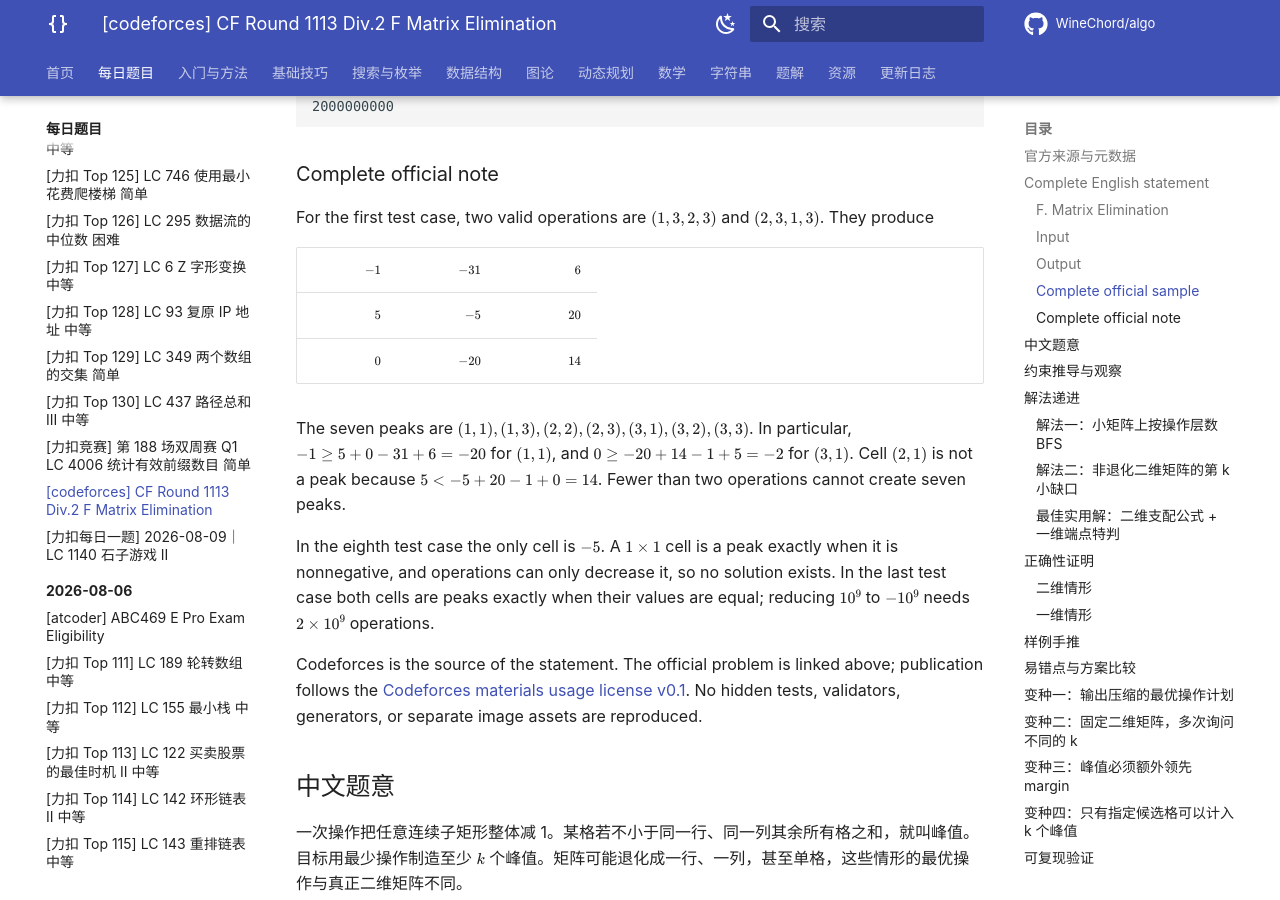
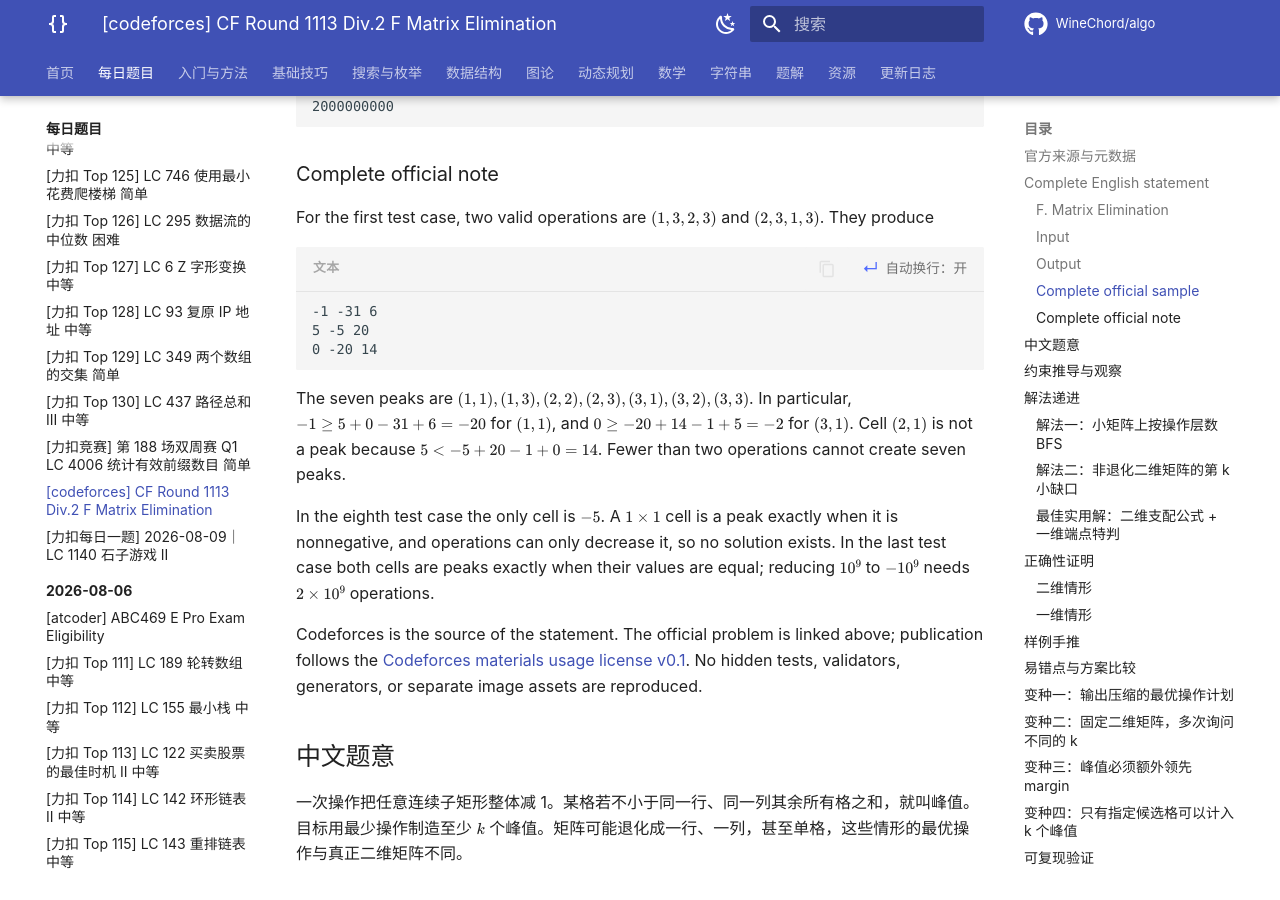
Before and after one commit to WineChord/algo, an MkDocs documentation site: the page built from docs/daily/2026-08-09/codeforces-2248-f.md, in a window 1280 px wide and 900 px high, scrolled down 2992 px. Built offline with MkDocs 1.6.1 and Material for MkDocs 9.7.7, drawn with Linux system fonts in a browser that asks for light colours; nearby versions of some CDN libraries; library files that are not in the unit come from our copies; comment, search, counter and statistics services are not loaded.

Commit message:
Fix CF matrix email rendering

````diff
--- a/docs/daily/2026-08-09/codeforces-2248-f.md
+++ b/docs/daily/2026-08-09/codeforces-2248-f.md
@@ -8,7 +8,7 @@ title: "[codeforces] CF Round 1113 Div.2 F Matrix Elimination"
 
 <p class="daily-archive-utility"><a href="../">返回 2026-08-09 题目列表</a> · <a href="../../../basics/greedy-exchange/">进入知识专题</a></p>
 
-<!-- DAILY_CANONICAL_BODY_START sha256=0a14ac164a2cc3b738afbf13cc76568883cb6564eb1f1de806a20be2bf99a28f -->
+<!-- DAILY_CANONICAL_BODY_START sha256=fc7a27f4a982c503ce19651120ee4efdbd28d0c537a7b29bae87d5bb6cae8470 -->
 [Official problem: Codeforces 2248F - Matrix Elimination](https://codeforces.com/contest/2248/problem/F)
 
 ## 官方来源与元数据
@@ -133,10 +133,11 @@ Output
 
 For the first test case, two valid operations are $(1,3,2,3)$ and $(2,3,1,3)$. They produce
 
-| $-1$ | $-31$ | $6$ |
-|---:|---:|---:|
-| $5$ | $-5$ | $20$ |
-| $0$ | $-20$ | $14$ |
+```text
+-1 -31 6
+5 -5 20
+0 -20 14
+```
 
 The seven peaks are $(1,1),(1,3),(2,2),(2,3),(3,1),(3,2),(3,3)$. In particular, $-1\ge5+0-31+6=-20$ for $(1,1)$, and $0\ge-20+14-1+5=-2$ for $(3,1)$. Cell $(2,1)$ is not a peak because $5<-5+20-1+0=14$. Fewer than two operations cannot create seven peaks.
 
````
Also changed, not shown: docs/daily/archive.json.
